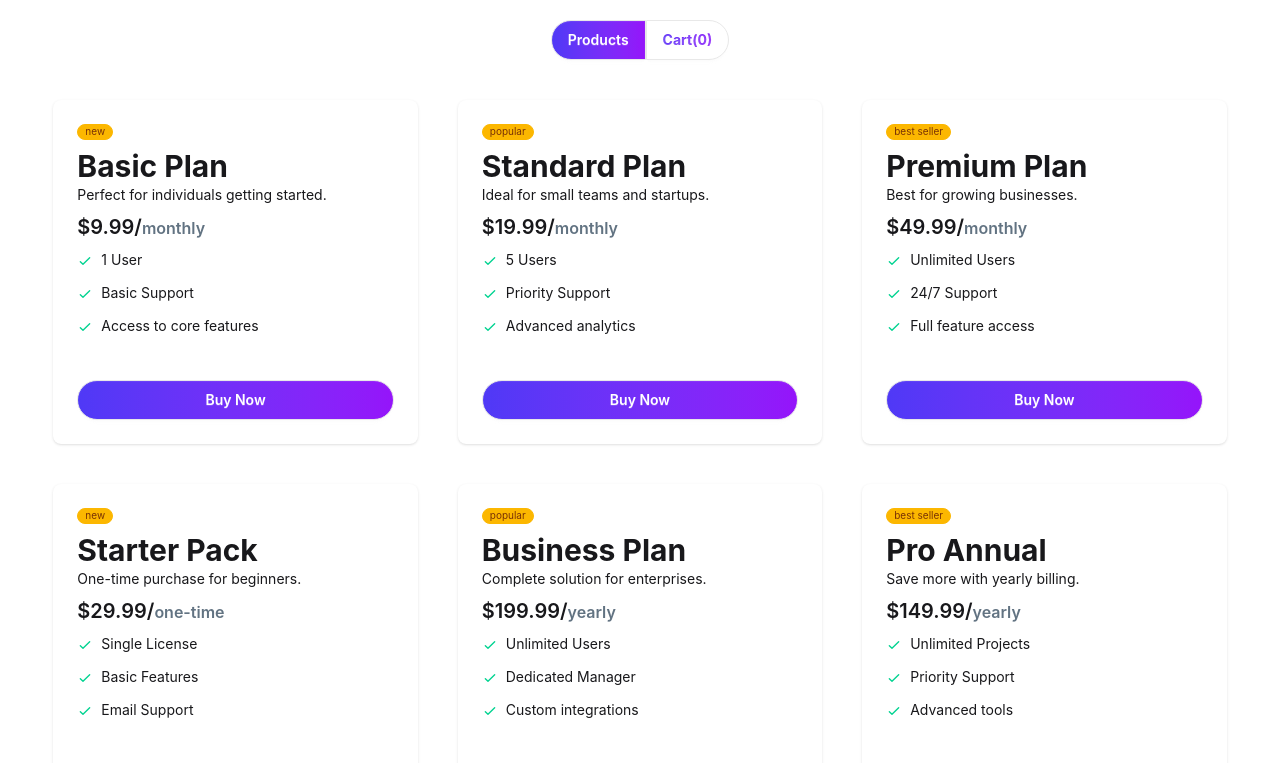
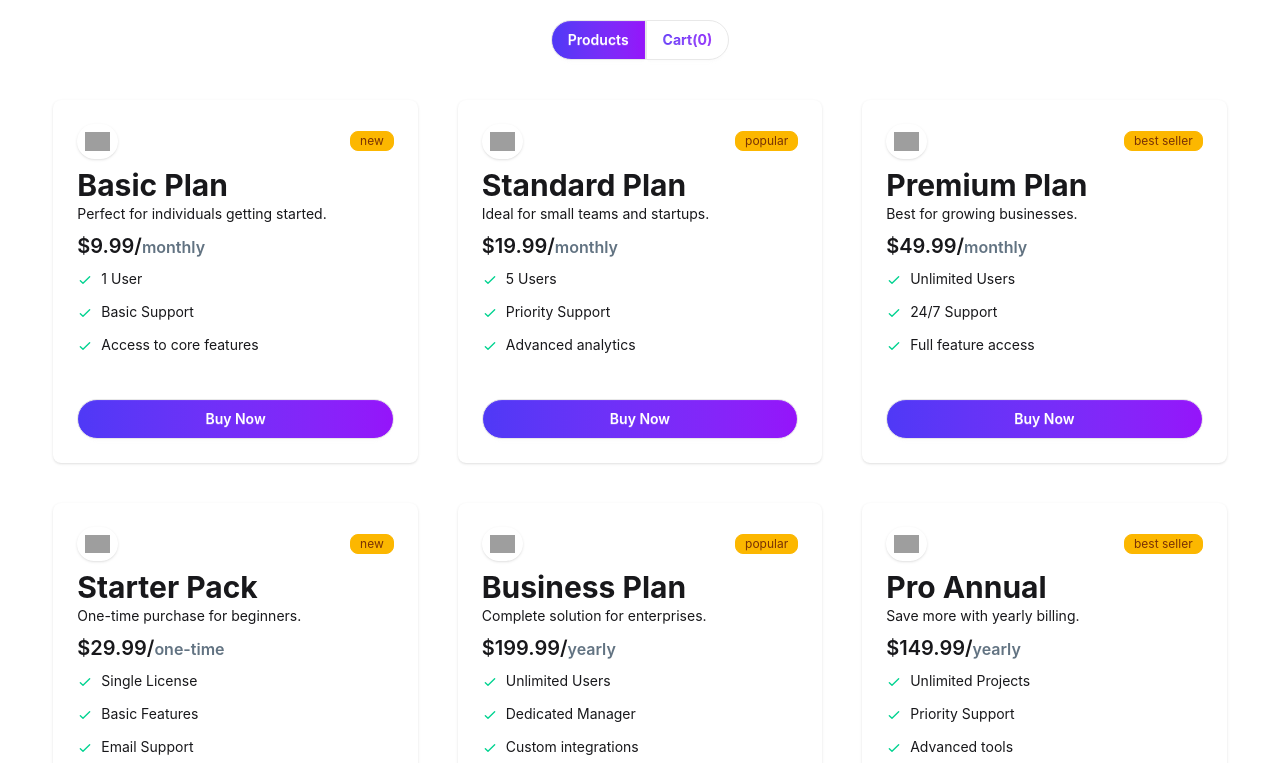
Before and after one commit to ashrafulhoda789/digitool-platform-ph, a React (Vite) app: page / in a window 1280 px wide. Shown: the part 987-1750 px from the top of the page. Built offline with nearby package versions, Linux system fonts and the light colour scheme; grey boxes are pictures that could not be loaded.

Commit message:
cart section designed and lifting up dynamic data and proceed button made functional

```diff
--- a/public/data.json
+++ b/public/data.json
@@ -12,7 +12,7 @@
       "Basic Support",
       "Access to core features"
     ],
-    "icon": "FaUser"
+    "icon": "https://i.ibb.co.com/b5CDNkyp/design-tool.png"
   },
   {
     "id": 2,
@@ -27,7 +27,7 @@
       "Priority Support",
       "Advanced analytics"
     ],
-    "icon": "FaUsers"
+    "icon": "https://i.ibb.co.com/jP8NTmgS/operation.png"
   },
   {
     "id": 3,
@@ -42,7 +42,7 @@
       "24/7 Support",
       "Full feature access"
     ],
-    "icon": "FaCrown"
+    "icon": "https://i.ibb.co.com/fdwt2dLf/portfolio.png"
   },
   {
     "id": 4,
@@ -57,7 +57,7 @@
       "Basic Features",
       "Email Support"
     ],
-    "icon": "FaRocket"
+    "icon": "https://i.ibb.co.com/pDWbQz1/social-media.png"
   },
   {
     "id": 5,
@@ -72,7 +72,7 @@
       "Dedicated Manager",
       "Custom integrations"
     ],
-    "icon": "FaBuilding"
+    "icon": "https://i.ibb.co.com/LX9h8DcY/writing-2327400-1.png"
   },
   {
     "id": 6,
@@ -87,7 +87,7 @@
       "Priority Support",
       "Advanced tools"
     ],
-    "icon": "FaStar"
+    "icon": "https://i.ibb.co.com/9kr62zRc/camera.png"
   },
   {
     "id": 7,
@@ -102,7 +102,7 @@
       "Team dashboard",
       "Shared workspace"
     ],
-    "icon": "FaUsersCog"
+    "icon": "https://i.ibb.co.com/b5CDNkyp/design-tool.png"
   },
   {
     "id": 8,
@@ -117,6 +117,6 @@
       "Dedicated Support",
       "Custom API access"
     ],
-    "icon": "FaBriefcase"
+    "icon": "https://i.ibb.co.com/pDWbQz1/social-media.png"
   }
 ]
--- a/src/App.jsx
+++ b/src/App.jsx
@@ -10,9 +10,10 @@ const productFetch = async() =>{
   return res.json();
 }
 
+const productPromise = productFetch();
+
 function App() {
 
-  const productPromise = productFetch();
   const [selectedProduct, setSelectedProduct] = useState([]);
 
   return (
--- a/src/components/digitalToolSection/Products.jsx
+++ b/src/components/digitalToolSection/Products.jsx
@@ -1,11 +1,13 @@
 import React, { use, useState } from 'react';
 import AllProducts from './allProducts/AllProducts';
+import SelectedProducts from './selectedProducts/SelectedProducts';
 
 const Products = ({ productPromise, selectedProduct, setSelectedProduct }) => {
     const products = use(productPromise);
     // console.log(products);
 
     const [toggle, setToggle] = useState("products");
+
 
     return (
         <div className='w-11/12 mx-auto my-10'>
@@ -26,9 +28,13 @@ const Products = ({ productPromise, selectedProduct, setSelectedProduct }) => {
                 </div>
             </div>
             <div className='my-10'>
-                <AllProducts
+                {
+                    toggle === "products" ? <AllProducts
                     selectedProduct={selectedProduct} setSelectedProduct={setSelectedProduct}
                     products={products}></AllProducts>
+                    : <SelectedProducts selectedProduct={selectedProduct} setSelectedProduct={setSelectedProduct}
+                    ></SelectedProducts>
+                }
             </div>
         </div>
     );
--- a/src/components/digitalToolSection/allProducts/AllProducts.jsx
+++ b/src/components/digitalToolSection/allProducts/AllProducts.jsx
@@ -2,7 +2,7 @@ import React from 'react';
 import Product from '../../ui/Product';
 
 const AllProducts = ({ products, selectedProduct, setSelectedProduct }) => {
-    console.log(products);
+    // console.log(products);
     return (
         <div className='grid grid-cols-1 md:grid-cols-2 lg:grid-cols-3 gap-10'>
             {
--- /dev/null
+++ b/src/components/digitalToolSection/selectedProducts/SelectedProducts.jsx
@@ -0,0 +1,41 @@
+import React from 'react';
+import shoppingCart from '../../../assets/products/shopping-cart.png'
+import CartProducts from '../../ui/CartProducts';
+
+const SelectedProducts = ({ selectedProduct, setSelectedProduct}) => {
+
+    const totalPrice = selectedProduct.reduce((sum, item) => sum + item.price, 0).toFixed(2);
+
+    const handleProceedBtn = () =>{
+        setSelectedProduct([]);
+    }
+
+    return (
+        <div className='my-10 rounded-2xl shadow-2xl p-10'>
+            <h1 className='text-2xl font-bold'>Your Cart</h1>
+            <div className='my-10'>
+                {
+                    selectedProduct.length === 0 ?
+                        <div>
+                            <div className='flex flex-col justify-center items-center gap-4 mt-10'>
+                                <img src={shoppingCart} alt="" />
+                                <h2 className='font-semibold text-xl text-[#627382]'>Your cart is Empty</h2>
+                            </div>
+                        </div>
+                        :
+                        selectedProduct.map(cartProduct => <CartProducts cartProduct={cartProduct}
+                        ></CartProducts>)
+                }
+            </div>
+            <div className='flex justify-between items-center mb-5'>
+                <p className='text-xl font-medium'>Total:</p>
+                <h3 className='font-bold text-2xl'>${totalPrice}</h3>
+            </div>
+            <button
+            onClick={() => handleProceedBtn()}
+            className='btn btn-block bg-linear-to-r from-[#4F39F6] to-[#9514FA] rounded-full text-white'>Proceed To Checkout</button>
+        </div>
+    );
+};
+
+export default SelectedProducts;
--- /dev/null
+++ b/src/components/ui/CartProducts.jsx
@@ -0,0 +1,25 @@
+import React from 'react';
+
+const CartProducts = ({ cartProduct }) => {
+    console.log(cartProduct);
+    const { name, price, icon } = cartProduct;
+    return (
+        <div className='flex justify-between items-center rounded-2xl shadow p-5 border border-gray-200 mb-5'>
+            <div className='flex items-center gap-5'>
+                <div className='w-fit  p-2 rounded-full shadow'>
+                    <img width={32} src={icon} alt="" />
+                </div>
+                <div>
+                    <h1 className='text-2xl font-bold'>{name}</h1>
+                    <p className='text-lg font-medium'>${price}</p>
+                </div>
+            </div>
+            <div>
+                <p className=' btn bg-white border-none text-red-700'>Remove</p>
+            </div>
+
+        </div>
+    );
+};
+
+export default CartProducts;
--- a/src/components/ui/Product.jsx
+++ b/src/components/ui/Product.jsx
@@ -1,13 +1,13 @@
 import React, { useState } from 'react';
 import ProductFeature from './ProductFeature';
 
-const Product = ({product, selectedProduct, setSelectedProduct}) => {
-    console.log(product);
-    const {name, description, price, period, features, tag} = product;
+const Product = ({ product, selectedProduct, setSelectedProduct }) => {
+    // console.log(product);
+    const { name, description, price, period, features, tag, icon } = product;
 
     const [isbuy, setIsBuy] = useState(false);
 
-    const handleCartItem = () =>{
+    const handleCartItem = () => {
 
 
 
@@ -20,7 +20,12 @@ const Product = ({product, selectedProduct, setSelectedProduct}) => {
         <div>
             <div className="card bg-base-100 shadow-sm">
                 <div className="card-body">
-                    <span className="badge badge-xs badge-warning">{tag}</span>
+                    <div className='flex justify-between items-center'>
+                        <div className='w-fit  p-2 rounded-full shadow'>
+                            <img width={25} className='' src={icon} alt="" />
+                        </div>
+                        <span className="badge badge-sm badge-warning">{tag}</span>
+                    </div>
                     <div className="">
                         <h2 className="text-3xl font-bold">{name}</h2>
                         <p>{description}</p>
@@ -35,8 +40,8 @@ const Product = ({product, selectedProduct, setSelectedProduct}) => {
                     </div>
                     <div className="mt-6">
                         <button
-                        onClick={() => handleCartItem()}
-                        className={`btn btn-block rounded-full ${isbuy ? "bg-green-400 text-black" : " bg-linear-to-r from-[#4F39F6] to-[#9514FA]  text-white"}`}>
+                            onClick={() => handleCartItem()}
+                            className={`btn btn-block rounded-full ${isbuy ? "bg-green-400 text-black" : " bg-linear-to-r from-[#4F39F6] to-[#9514FA]  text-white"}`}>
                             {isbuy ? "Added To Card" : "Buy Now"}
                         </button>
                     </div>
```
Also changed, not shown: src/assets/products/camera.png (added).
